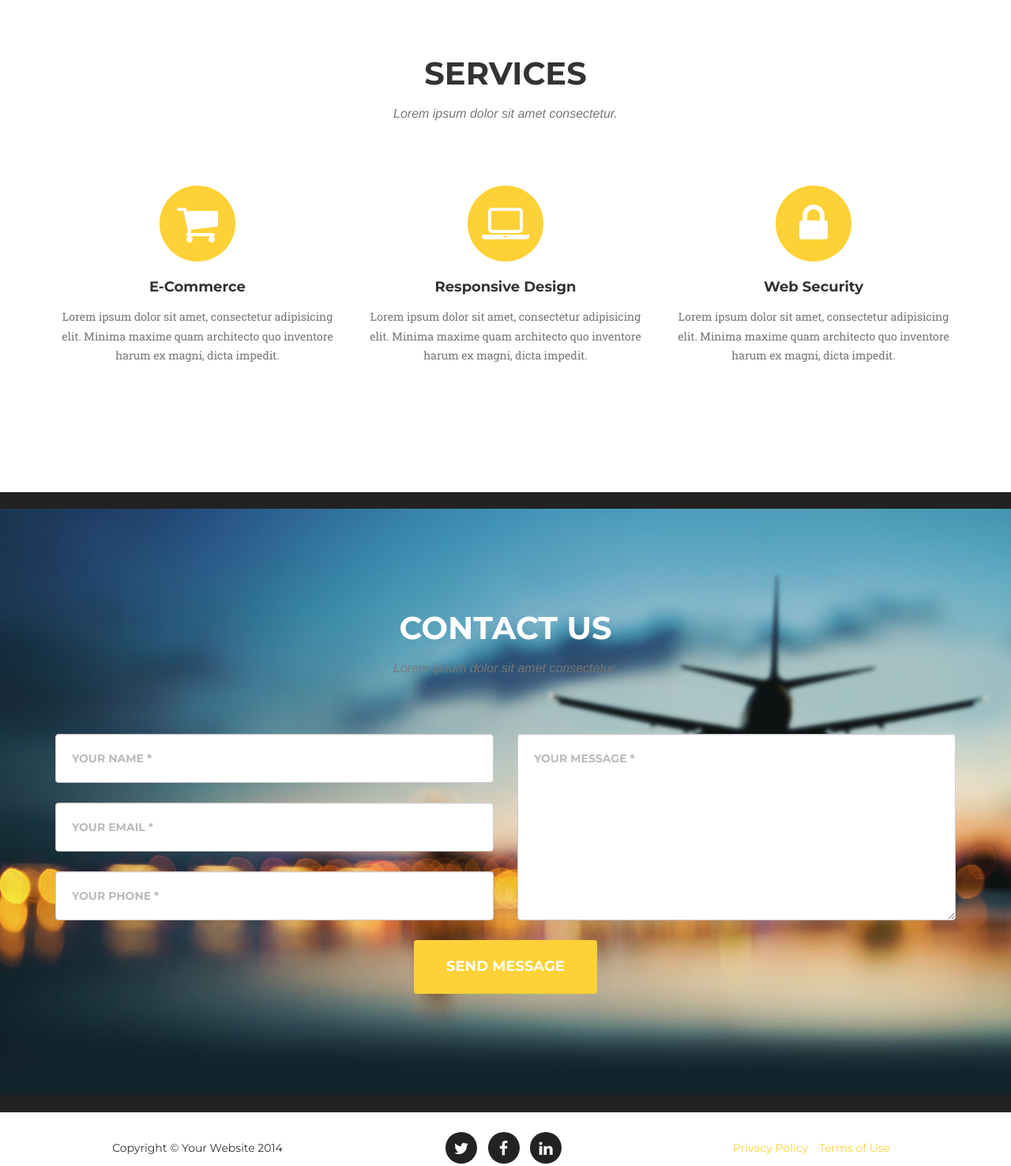
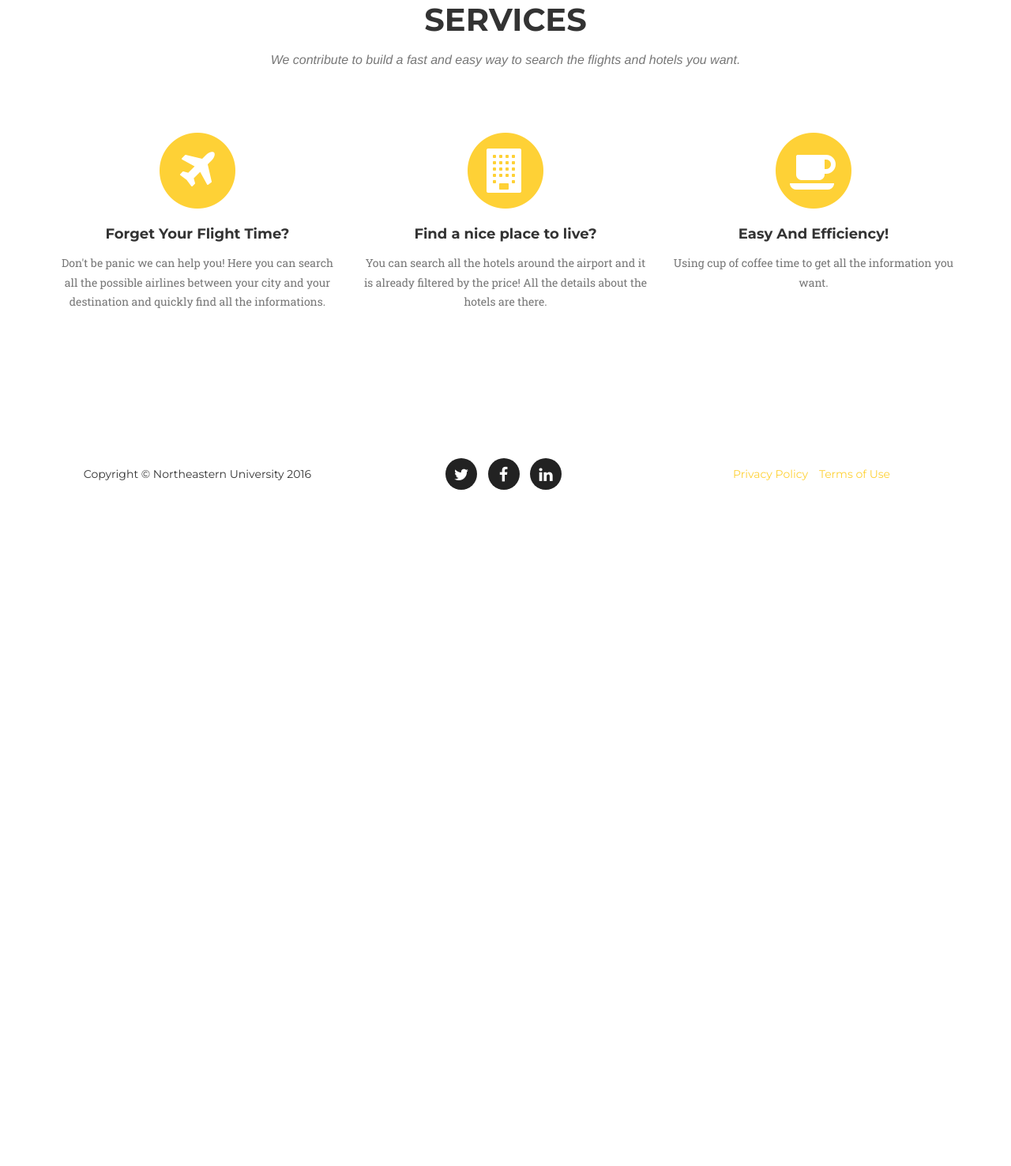
Before and after one commit to hero919/AirLinesSearchingSystem, a website: page public/client/index.html in a window 1280 px wide. Shown: the part 887-2363 px from the top of the page at 79% size. After the commit the page ends 1532 px from the top, so only its background shows below. Drawn offline with nearby package versions, Linux system fonts and the light colour scheme; some packages are replaced by stand-ins of ours; a web font is replaced by a local one.

Commit message:
Delete Contact

```diff
--- a/public/client/views/footer/footer.view.html
+++ b/public/client/views/footer/footer.view.html
@@ -2,23 +2,23 @@
     <div class="container">
         <div class="row">
             <div class="col-md-4">
-                <span class="copyright">Copyright &copy; Your Website 2014</span>
+                <span class="copyright">Copyright &copy; Northeastern University 2016</span>
             </div>
             <div class="col-md-4">
                 <ul class="list-inline social-buttons">
-                    <li><a href="#"><i class="fa fa-twitter"></i></a>
+                    <li><a href="#mainpage"><i class="fa fa-twitter"></i></a>
                     </li>
-                    <li><a href="#"><i class="fa fa-facebook"></i></a>
+                    <li><a href="#mainpage"><i class="fa fa-facebook"></i></a>
                     </li>
-                    <li><a href="#"><i class="fa fa-linkedin"></i></a>
+                    <li><a href="#mainpage"><i class="fa fa-linkedin"></i></a>
                     </li>
                 </ul>
             </div>
             <div class="col-md-4">
                 <ul class="list-inline quicklinks">
-                    <li><a href="#">Privacy Policy</a>
+                    <li><a href="#mainpage">Privacy Policy</a>
                     </li>
-                    <li><a href="#">Terms of Use</a>
+                    <li><a href="#mainpage">Terms of Use</a>
                     </li>
                 </ul>
             </div>
--- a/public/client/views/mainpage/mainpage.view.html
+++ b/public/client/views/mainpage/mainpage.view.html
@@ -2,9 +2,9 @@
 <header>
     <div class="container">
         <div class="intro-text">
-            <div class="intro-lead-in">Welcome To Our Studio!</div>
-            <div class="intro-heading">It's Nice To Meet You</div>
-            <a href="#services" class="page-scroll btn btn-xl">Tell Me More</a>
+            <div class="intro-lead-in">Search Flight? Search Hotels?</div>
+            <div class="intro-heading">Everything is here!</div>
+            <!--<a href="#services" class="page-scroll btn btn-xl">Tell Me More</a>-->
         </div>
     </div>
 </header>
@@ -17,33 +17,36 @@
         <div class="row">
             <div class="col-lg-12 text-center">
                 <h2 class="section-heading">Services</h2>
-                <h3 class="section-subheading text-muted">Lorem ipsum dolor sit amet consectetur.</h3>
+                <h3 class="section-subheading text-muted">We contribute to build a fast and easy way to search the flights and
+                hotels you want.</h3>
             </div>
         </div>
         <div class="row text-center">
             <div class="col-md-4">
                     <span class="fa-stack fa-4x">
                         <i class="fa fa-circle fa-stack-2x text-primary"></i>
-                        <i class="fa fa-shopping-cart fa-stack-1x fa-inverse"></i>
+                        <i class="fa fa-plane fa-stack-1x fa-inverse"></i>
                     </span>
-                <h4 class="service-heading">E-Commerce</h4>
-                <p class="text-muted">Lorem ipsum dolor sit amet, consectetur adipisicing elit. Minima maxime quam architecto quo inventore harum ex magni, dicta impedit.</p>
+                <h4 class="service-heading">Forget Your Flight Time?</h4>
+                <p class="text-muted">Don't be panic we can help you! Here you can search all the possible airlines between your city and your
+                destination and quickly find all the informations. </p>
             </div>
             <div class="col-md-4">
                     <span class="fa-stack fa-4x">
                         <i class="fa fa-circle fa-stack-2x text-primary"></i>
-                        <i class="fa fa-laptop fa-stack-1x fa-inverse"></i>
+                        <i class="fa fa-building fa-stack-1x fa-inverse"></i>
                     </span>
-                <h4 class="service-heading">Responsive Design</h4>
-                <p class="text-muted">Lorem ipsum dolor sit amet, consectetur adipisicing elit. Minima maxime quam architecto quo inventore harum ex magni, dicta impedit.</p>
+                <h4 class="service-heading">Find a nice place to live?</h4>
+                <p class="text-muted">You can search all the hotels around the airport and it is already filtered by the price!
+                All the details about the hotels are there. </p>
             </div>
             <div class="col-md-4">
                     <span class="fa-stack fa-4x">
                         <i class="fa fa-circle fa-stack-2x text-primary"></i>
-                        <i class="fa fa-lock fa-stack-1x fa-inverse"></i>
+                        <i class="fa fa-coffee fa-stack-1x fa-inverse"></i>
                     </span>
-                <h4 class="service-heading">Web Security</h4>
-                <p class="text-muted">Lorem ipsum dolor sit amet, consectetur adipisicing elit. Minima maxime quam architecto quo inventore harum ex magni, dicta impedit.</p>
+                <h4 class="service-heading">Easy And Efficiency!</h4>
+                <p class="text-muted">Using cup of coffee time to get all the information you want.</p>
             </div>
         </div>
     </div>
@@ -321,49 +324,49 @@
 <!--</aside>-->
 
 <!-- Contact Section -->
-<section id="contact">
-    <div class="container">
-        <div class="row">
-            <div class="col-lg-12 text-center">
-                <h2 class="section-heading">Contact Us</h2>
-                <h3 class="section-subheading text-muted">Lorem ipsum dolor sit amet consectetur.</h3>
-            </div>
-        </div>
-        <div class="row">
-            <div class="col-lg-12">
-                <form name="sentMessage" id="contactForm" novalidate>
-                    <div class="row">
-                        <div class="col-md-6">
-                            <div class="form-group">
-                                <input type="text" class="form-control" placeholder="Your Name *" id="name" required data-validation-required-message="Please enter your name.">
-                                <p class="help-block text-danger"></p>
-                            </div>
-                            <div class="form-group">
-                                <input type="email" class="form-control" placeholder="Your Email *" id="email" required data-validation-required-message="Please enter your email address.">
-                                <p class="help-block text-danger"></p>
-                            </div>
-                            <div class="form-group">
-                                <input type="tel" class="form-control" placeholder="Your Phone *" id="phone" required data-validation-required-message="Please enter your phone number.">
-                                <p class="help-block text-danger"></p>
-                            </div>
-                        </div>
-                        <div class="col-md-6">
-                            <div class="form-group">
-                                <textarea class="form-control" placeholder="Your Message *" id="message" required data-validation-required-message="Please enter a message."></textarea>
-                                <p class="help-block text-danger"></p>
-                            </div>
-                        </div>
-                        <div class="clearfix"></div>
-                        <div class="col-lg-12 text-center">
-                            <div id="success"></div>
-                            <button type="submit" class="btn btn-xl">Send Message</button>
-                        </div>
-                    </div>
-                </form>
-            </div>
-        </div>
-    </div>
-</section>
+<!--<section id="contact">-->
+    <!--<div class="container">-->
+        <!--<div class="row">-->
+            <!--<div class="col-lg-12 text-center">-->
+                <!--<h2 class="section-heading">Contact Us</h2>-->
+                <!--<h3 class="section-subheading text-muted">Lorem ipsum dolor sit amet consectetur.</h3>-->
+            <!--</div>-->
+        <!--</div>-->
+        <!--<div class="row">-->
+            <!--<div class="col-lg-12">-->
+                <!--<form name="sentMessage" id="contactForm" novalidate>-->
+                    <!--<div class="row">-->
+                        <!--<div class="col-md-6">-->
+                            <!--<div class="form-group">-->
+                                <!--<input type="text" class="form-control" placeholder="Your Name *" id="name" required data-validation-required-message="Please enter your name.">-->
+                                <!--<p class="help-block text-danger"></p>-->
+                            <!--</div>-->
+                            <!--<div class="form-group">-->
+                                <!--<input type="email" class="form-control" placeholder="Your Email *" id="email" required data-validation-required-message="Please enter your email address.">-->
+                                <!--<p class="help-block text-danger"></p>-->
+                            <!--</div>-->
+                            <!--<div class="form-group">-->
+                                <!--<input type="tel" class="form-control" placeholder="Your Phone *" id="phone" required data-validation-required-message="Please enter your phone number.">-->
+                                <!--<p class="help-block text-danger"></p>-->
+                            <!--</div>-->
+                        <!--</div>-->
+                        <!--<div class="col-md-6">-->
+                            <!--<div class="form-group">-->
+                                <!--<textarea class="form-control" placeholder="Your Message *" id="message" required data-validation-required-message="Please enter a message."></textarea>-->
+                                <!--<p class="help-block text-danger"></p>-->
+                            <!--</div>-->
+                        <!--</div>-->
+                        <!--<div class="clearfix"></div>-->
+                        <!--<div class="col-lg-12 text-center">-->
+                            <!--<div id="success"></div>-->
+                            <!--<button type="submit" class="btn btn-xl">Send Message</button>-->
+                        <!--</div>-->
+                    <!--</div>-->
+                <!--</form>-->
+            <!--</div>-->
+        <!--</div>-->
+    <!--</div>-->
+<!--</section>-->
 
 <!--&lt;!&ndash;<footer>&ndash;&gt;-->
     <!--&lt;!&ndash;<div class="container">&ndash;&gt;-->
```
Also changed, not shown: public/client/views/login/login.view.html (+1 -1 lines).
